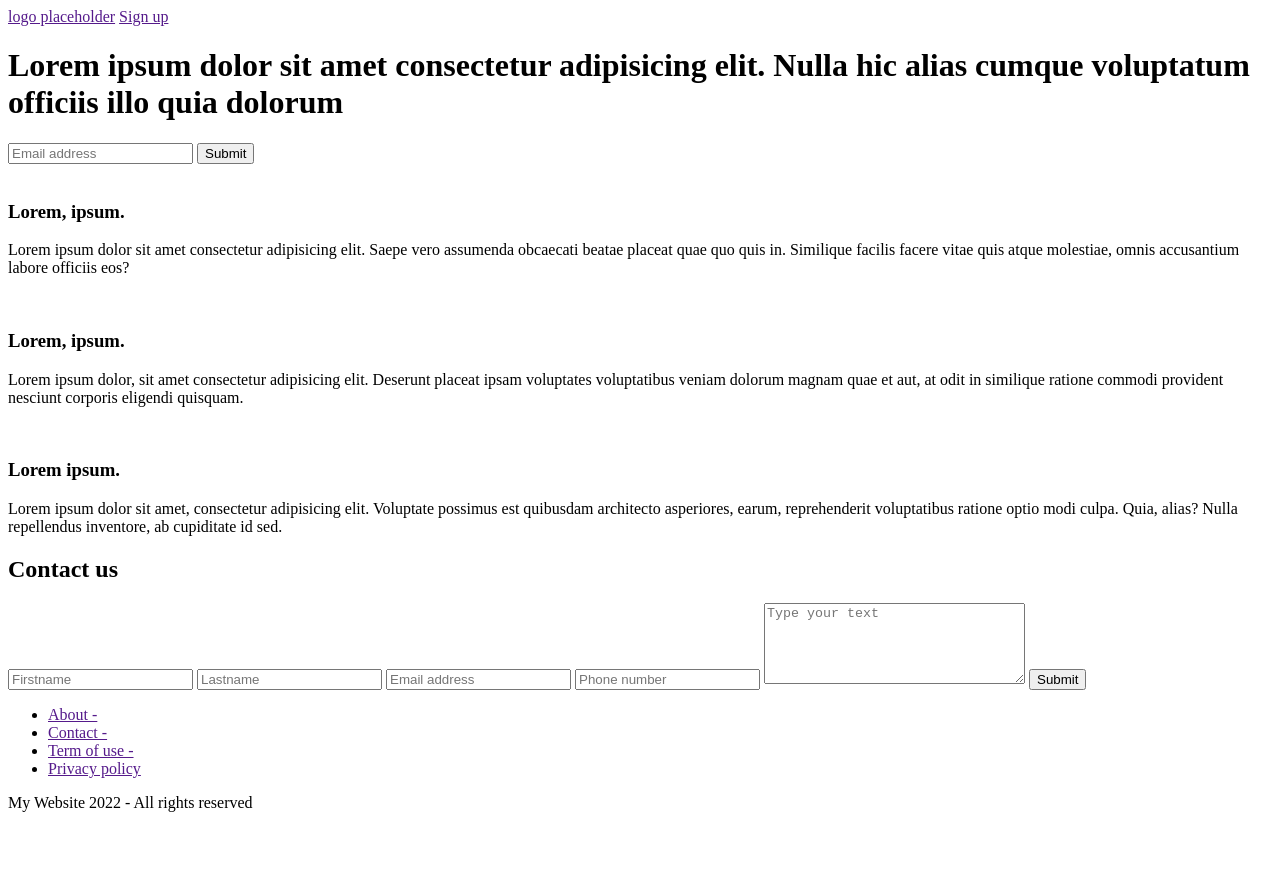
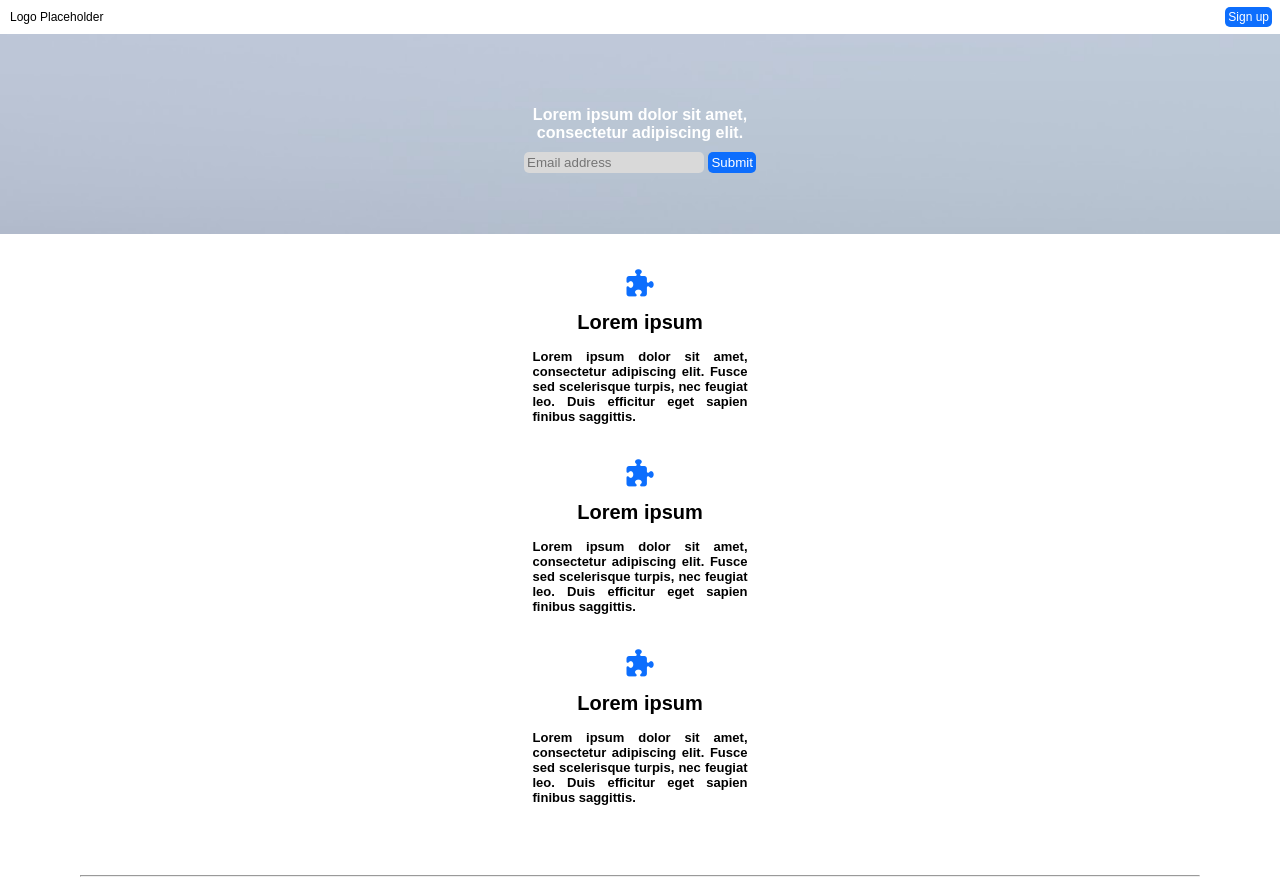
Before and after one commit to Dilandjrd/exo-Figma, a website: page index.html in a window 1280 px wide. Shown: the top 880 px of the page. Before the commit the page ends 828 px from the top, so only its background shows below. Drawn offline with Linux system fonts and the light colour scheme.

Commit message:
Ajout des fichiers SCSS
Ajout des fichiers SCSS, avancement du SCSS.

```diff
--- a/index.html
+++ b/index.html
@@ -6,58 +6,63 @@
     <meta http-equiv="X-UA-Compatible" content="IE=edge">
     <meta name="viewport" content="width=device-width, initial-scale=1.0">
     <title>Lorem ipsum</title>
-    <link rel="stylesheet" href="style.css">
+    <link rel="stylesheet" href="./css/style.css">
+    <link rel="preconnect" href="https://fonts.googleapis.com">
+    <link rel="preconnect" href="https://fonts.gstatic.com" crossorigin>
+    <link rel="stylesheet" href="https://cdnjs.cloudflare.com/ajax/libs/font-awesome/6.2.1/css/all.min.css">
 </head>
 
 <body>
     <nav class="nav">
-        <a class="nav__logo" href="">logo placeholder</a>
+        <a class="nav__logo" href="">Logo Placeholder</a>
         <a class="nav__link" href="">Sign up</a>
     </nav>
     <header class="header">
-        <h1 class="header__title">Lorem ipsum dolor sit amet consectetur adipisicing elit. Nulla hic alias cumque voluptatum officiis illo
-            quia dolorum</h1>
+        <h1 class="header__title">Lorem ipsum dolor sit amet,<br>
+            consectetur adipiscing elit.</h1>
         <form class="header__form" action="">
             <input class="header__input" type="text" placeholder="Email address">
             <button class="header__btn" type="submit">Submit</button>
         </form>
     </header>
     <main class="main">
-        <div class="container__article">
         <article class="article">
-                <img class="article__img" src="" alt="" srcset="">
-                <h3 class="article__title" >Lorem, ipsum.</h3>
-                <p class="article__paragraphe" >Lorem ipsum dolor sit amet consectetur adipisicing elit. Saepe vero assumenda obcaecati beatae
-                    placeat
-                    quae quo quis in. Similique facilis facere vitae quis atque molestiae, omnis accusantium labore
-                    officiis
-                    eos?</p>
+            <i class="fa-solid fa-puzzle-piece article__img "></i>
+            <h3 class="article__title">Lorem ipsum</h3>
+            <p class="article__paragraphe">Lorem ipsum dolor sit amet,
+                consectetur adipiscing elit.
+                Fusce sed scelerisque turpis,
+                nec feugiat leo. Duis efficitur
+                eget sapien finibus saggittis.</p>
         </article>
         <article class="article">
-                <img class="article__img" src="" alt="" srcset="">
-                <h3 class="article__title">Lorem, ipsum.</h3>
-                <p class="article__paragraphe">Lorem ipsum dolor, sit amet consectetur adipisicing elit. Deserunt placeat ipsam voluptates
-                    voluptatibus
-                    veniam dolorum magnam quae et aut, at odit in similique ratione commodi provident nesciunt corporis
-                    eligendi quisquam.</p>
+            <i class="fa-solid fa-puzzle-piece article__img"></i>
+            <h3 class="article__title">Lorem ipsum</h3>
+            <p class="article__paragraphe">Lorem ipsum dolor sit amet,
+                consectetur adipiscing elit.
+                Fusce sed scelerisque turpis,
+                nec feugiat leo. Duis efficitur
+                eget sapien finibus saggittis.</p>
         </article>
         <article class="article">
-                <img class="article__img" src="" alt="" srcset="">
-                <h3 class="article__title">Lorem ipsum.</h3>
-                <p class="article__paragraphe">Lorem ipsum dolor sit amet, consectetur adipisicing elit. Voluptate possimus est quibusdam
-                    architecto
-                    asperiores, earum, reprehenderit voluptatibus ratione optio modi culpa. Quia, alias? Nulla
-                    repellendus inventore, ab cupiditate id sed.</p>
+            <i class="fa-solid fa-puzzle-piece article__img"></i>
+            <h3 class="article__title">Lorem ipsum</h3>
+            <p class="article__paragraphe">Lorem ipsum dolor sit amet,
+                consectetur adipiscing elit.
+                Fusce sed scelerisque turpis,
+                nec feugiat leo. Duis efficitur
+                eget sapien finibus saggittis.</p>
         </article>
-        </div>
+        <hr class="separator">
         <section class="section">
             <h2 class="section__title">Contact us</h2>
             <form class="section__form" action="">
-                <input class="section__form__firstname" type="text" placeholder="Firstname">
-                <input class="section__form__lastname" type="text" placeholder="Lastname">
-                <input class="section__form__email" type="text" placeholder="Email address">
-                <input class="section__form__phone" type="text" placeholder="Phone number">
-                <textarea class="section__form__textarea" name="" id="" cols="30" rows="5" placeholder="Type your text"></textarea>
+                <input class="section__form__input" type="text" placeholder="Firstname">
+                <input class="section__form__input" type="text" placeholder="Lastname">
+                <input class="section__form__input" type="text" placeholder="Email address">
+                <input class="section__form__input" type="text" placeholder="Phone number">
+                <textarea class="section__form__textarea" name="" id="" cols="30" rows="5"
+                    placeholder="Type your text"></textarea>
                 <button class="section__form__btn" type="submit">Submit</button>
             </form>
         </section>
--- /dev/null
+++ b/scss/_base.scss
@@ -0,0 +1,9 @@
+*{
+    padding: 0;
+    margin: 0;
+    box-sizing: border-box;
+
+}
+body{
+    font-family: sans-serif ;
+}
--- /dev/null
+++ b/scss/_header.scss
@@ -0,0 +1,33 @@
+.header{
+    background-image: url(../LaMer.jpg);
+    display: flex;
+    flex-direction: column;
+    justify-content: center;
+    align-items: center;
+    background-size: cover;
+    background-repeat: no-repeat;
+    height: 200px;
+
+    &__title{
+        color: white;
+        text-align: center;
+        font-size: 16px;
+        padding: 10px;
+    }
+    &__input{
+        background-color: #D9D9D9;
+        color: #B8B2B2;
+        border: none;
+        border-radius: 5px;
+        padding: 3px;
+        width: 180px;
+    }
+    &__btn{
+        background-color: #0D6EFD;
+        color: white;
+        padding: 3px;
+        border: none;
+        border-radius: 5px;
+    }
+
+}
--- /dev/null
+++ b/scss/_nav.scss
@@ -0,0 +1,23 @@
+.nav {
+    display: flex;
+    flex-direction: row;
+    justify-content: space-between;
+    align-items: center;
+
+    &__logo{
+        font-size: 12px;
+        color: black;
+        text-decoration: none;
+        padding: 10px;
+    }
+    &__link{
+        font-size: 12px;
+        background-color: #0D6EFD;
+        color: white;
+        text-decoration: none;
+        border: none;
+        border-radius: 5px;
+        padding: 3px;
+        margin-right: 8px;
+    }
+}
--- /dev/null
+++ b/scss/_principal.scss
@@ -0,0 +1,67 @@
+.article {
+    display: flex;
+    flex-direction: column;
+    justify-content: center;
+    align-items: center;
+    text-align: center;
+
+    &__img {
+        color: #0D6EFD;
+        font-size: 1.7em;
+        padding: 15px;
+        margin-top: 20px;
+    }
+
+    &__title {
+        padding-bottom: 15px;
+        font-size: 20px;
+    }
+
+    &__paragraphe {
+        width: 215px;
+        font-size: 13px;
+        font-weight: bold;
+        text-align: justify;
+    }
+}
+
+.separator {
+    margin: 70px 80px;
+
+}
+
+.section {
+    display: flex;
+    flex-direction: column;
+    justify-content: center;
+    align-items: center;
+
+    &__title {
+        margin-bottom: 50px;
+    }
+
+    &__form{
+        background-color: #D9D9D9;
+        padding: 10px 20px 40px 20px;
+        display: flex;
+        flex-direction: column;
+        align-items: center;
+        }
+    &__form__input{
+        margin: 7px;
+        padding: 4px;
+        border: none;
+        border-radius: 5px;
+    }
+    &__form__textarea{
+        margin-top: 15px;
+        padding: 4px;
+        resize: none;
+        border: none;
+        border-radius: 5px;
+        height: 150px;
+    }
+    &__form__btn{
+
+    }
+}
--- /dev/null
+++ b/scss/main.scss
@@ -0,0 +1,5 @@
+@import 'base';
+@import 'footer';
+@import 'header';
+@import 'principal';
+@import 'nav';
```
Also changed, not shown: package.json (added, +20 -0 lines), css/style.css (added), scss/_footer.scss (added), 1 other file. Lines whose indentation alone changed are shown as unchanged.
